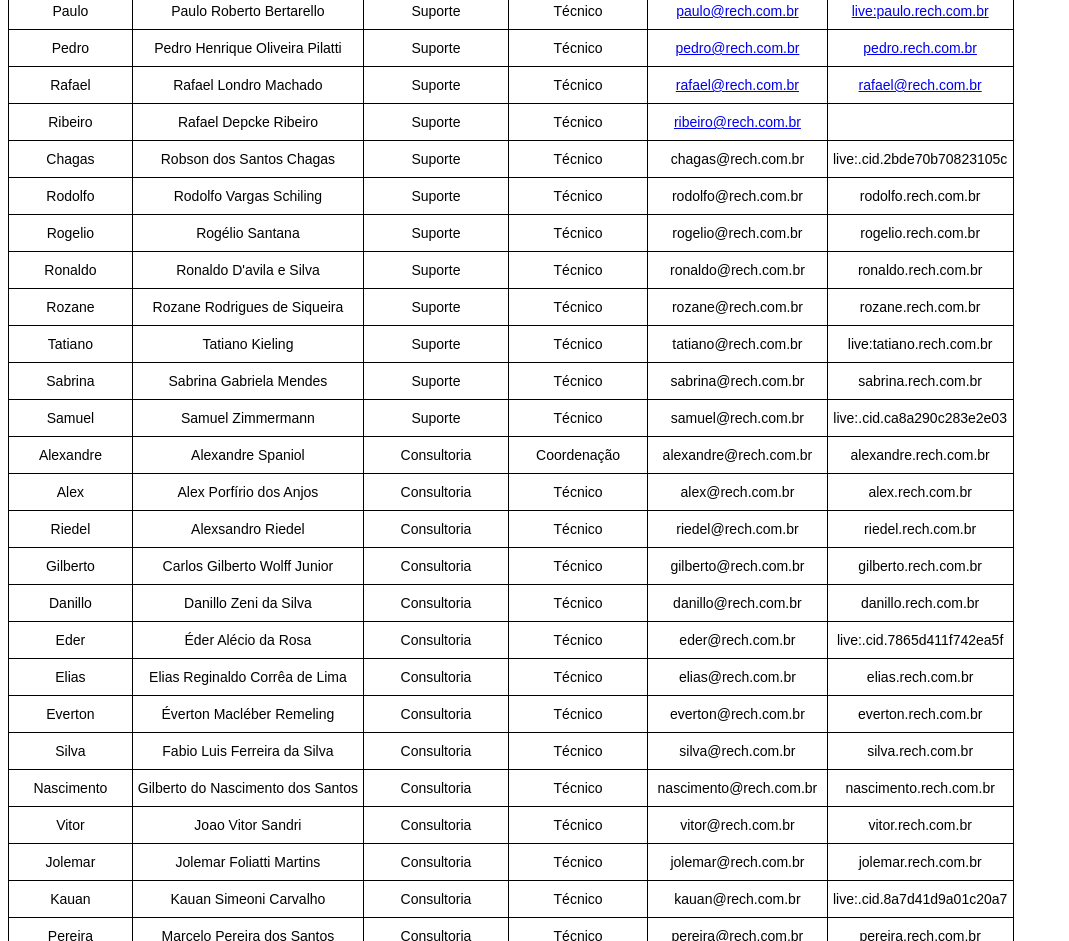
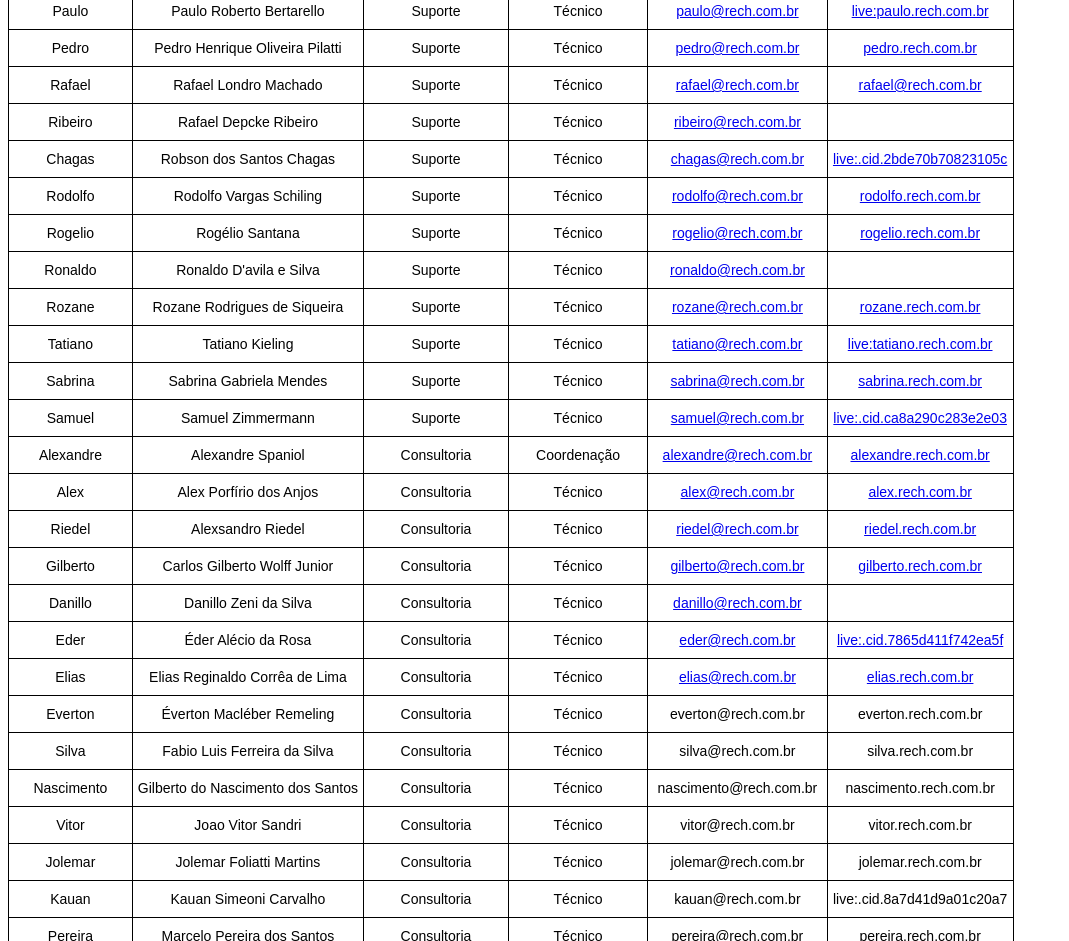
Before and after one commit to L0tus-Program/brasilinternotestes, a website: page contatosrech.html in a window 1280 px wide. Shown: the part 1496-2437 px from the top of the page, without its empty margins (0-1069 px from the left). Drawn offline with Linux system fonts and the light colour scheme.

```diff
--- a/contatosrech.html
+++ b/contatosrech.html
@@ -378,120 +378,120 @@
             <td class="tg-baqh">Robson dos Santos Chagas</td>
             <td class="tg-baqh">Suporte</td>
             <td class="tg-baqh">Técnico</td>
-            <td class="tg-baqh">chagas@rech.com.br</td>
-            <td class="tg-baqh">live:.cid.2bde70b70823105c</td>
+            <td class="tg-baqh"><a href="mailto:chagas@rech.com.br">chagas@rech.com.br</a></td>
+            <td class="tg-baqh"><a href="skype:live:.cid.2bde70b70823105c?chat">live:.cid.2bde70b70823105c</a></td>
           </tr>
           <tr>
             <td class="tg-baqh">Rodolfo</td>
             <td class="tg-baqh">Rodolfo Vargas Schiling</td>
             <td class="tg-baqh">Suporte</td>
             <td class="tg-baqh">Técnico</td>
-            <td class="tg-baqh">rodolfo@rech.com.br</td>
-            <td class="tg-baqh">rodolfo.rech.com.br</td>
+            <td class="tg-baqh"><a href="mailto:rodolfo@rech.com.br">rodolfo@rech.com.br</a></td>
+            <td class="tg-baqh"><a href="skype:rodolfo.rech.com.br?chat">rodolfo.rech.com.br</a></td>
           </tr>
           <tr>
             <td class="tg-baqh">Rogelio</td>
             <td class="tg-baqh">Rogélio Santana</td>
             <td class="tg-baqh">Suporte</td>
             <td class="tg-baqh">Técnico</td>
-            <td class="tg-baqh">rogelio@rech.com.br</td>
-            <td class="tg-baqh">rogelio.rech.com.br</td>
+            <td class="tg-baqh"><a href="mailto:rogelio@rech.com.br">rogelio@rech.com.br</a></td>
+            <td class="tg-baqh"><a href="skype:rogelio.rech.com.br?chat">rogelio.rech.com.br</a></td>
           </tr>
           <tr>
             <td class="tg-baqh">Ronaldo</td>
             <td class="tg-baqh">Ronaldo D'avila e Silva</td>
             <td class="tg-baqh">Suporte</td>
             <td class="tg-baqh">Técnico</td>
-            <td class="tg-baqh">ronaldo@rech.com.br</td>
-            <td class="tg-baqh">ronaldo.rech.com.br</td>
+            <td class="tg-baqh"><a href="mailto:ronaldo@rech.com.br">ronaldo@rech.com.br</a></td>
+            <td class="tg-baqh"><a href="skype:ronaldo.rech.com.br?chat"></a></td>
           </tr>
           <tr>
             <td class="tg-baqh">Rozane</td>
             <td class="tg-baqh">Rozane Rodrigues de Siqueira</td>
             <td class="tg-baqh">Suporte</td>
             <td class="tg-baqh">Técnico</td>
-            <td class="tg-baqh">rozane@rech.com.br</td>
-            <td class="tg-baqh">rozane.rech.com.br</td>
+            <td class="tg-baqh"><a href="mailto:rozane@rech.com.br">rozane@rech.com.br</a></td>
+            <td class="tg-baqh"><a href="skype:rozane.rech.com.br">rozane.rech.com.br</a></td>
           </tr>
           <tr>
             <td class="tg-baqh">Tatiano</td>
             <td class="tg-baqh">Tatiano Kieling</td>
             <td class="tg-baqh">Suporte</td>
             <td class="tg-baqh">Técnico</td>
-            <td class="tg-baqh">tatiano@rech.com.br</td>
-            <td class="tg-baqh">live:tatiano.rech.com.br</td>
+            <td class="tg-baqh"><a href="mailto:tatiano@rech.com.br">tatiano@rech.com.br</a></td>
+            <td class="tg-baqh"><a href="http://live:tatiano.rech.com.br">live:tatiano.rech.com.br</a></td>
           </tr>
           <tr>
             <td class="tg-baqh">Sabrina</td>
             <td class="tg-baqh">Sabrina Gabriela Mendes</td>
             <td class="tg-baqh">Suporte</td>
             <td class="tg-baqh">Técnico</td>
-            <td class="tg-baqh">sabrina@rech.com.br</td>
-            <td class="tg-baqh">sabrina.rech.com.br</td>
+            <td class="tg-baqh"><a href="mailto:sabrina@rech.com.br">sabrina@rech.com.br</a></td>
+            <td class="tg-baqh"><a href="skype:sabrina.rech.com.br?chat">sabrina.rech.com.br</a></td>
           </tr>
           <tr>
             <td class="tg-baqh">Samuel</td>
             <td class="tg-baqh">Samuel Zimmermann</td>
             <td class="tg-baqh">Suporte</td>
             <td class="tg-baqh">Técnico</td>
-            <td class="tg-baqh">samuel@rech.com.br</td>
-            <td class="tg-baqh">live:.cid.ca8a290c283e2e03</td>
+            <td class="tg-baqh"><a href="mailto:samuel@rech.com.br">samuel@rech.com.br</a></td>
+            <td class="tg-baqh"><a href="skype:live:.cid.ca8a290c283e2e03?chat">live:.cid.ca8a290c283e2e03</a></td>
           </tr>
           <tr>
             <td class="tg-baqh">Alexandre</td>
             <td class="tg-baqh">Alexandre Spaniol</td>
             <td class="tg-baqh">Consultoria</td>
             <td class="tg-baqh">Coordenação</td>
-            <td class="tg-baqh">alexandre@rech.com.br</td>
-            <td class="tg-baqh">alexandre.rech.com.br</td>
+            <td class="tg-baqh"><a href="mailto:alexandre@rech.com.br">alexandre@rech.com.br</a></td>
+            <td class="tg-baqh"><a href="skype:alexandre.rech.com.br?chat">alexandre.rech.com.br</a></td>
           </tr>
           <tr>
             <td class="tg-baqh">Alex</td>
             <td class="tg-baqh">Alex Porfírio dos Anjos</td>
             <td class="tg-baqh">Consultoria</td>
             <td class="tg-baqh">Técnico</td>
-            <td class="tg-baqh">alex@rech.com.br</td>
-            <td class="tg-baqh">alex.rech.com.br</td>
+            <td class="tg-baqh"><a href="mailto:alex@rech.com.br">alex@rech.com.br</a></td>
+            <td class="tg-baqh"><a href="skype:alex.rech.com.br?chat">alex.rech.com.br</a></td>
           </tr>
           <tr>
             <td class="tg-baqh">Riedel</td>
             <td class="tg-baqh">Alexsandro Riedel</td>
             <td class="tg-baqh">Consultoria</td>
             <td class="tg-baqh">Técnico</td>
-            <td class="tg-baqh">riedel@rech.com.br</td>
-            <td class="tg-baqh">riedel.rech.com.br</td>
+            <td class="tg-baqh"><a href="mailto:riedel@rech.com.br">riedel@rech.com.br</a></td>
+            <td class="tg-baqh"><a href="skype:riedel.rech.com.br?chat">riedel.rech.com.br</a></td>
           </tr>
           <tr>
             <td class="tg-baqh">Gilberto</td>
             <td class="tg-baqh">Carlos Gilberto Wolff Junior</td>
             <td class="tg-baqh">Consultoria</td>
             <td class="tg-baqh">Técnico</td>
-            <td class="tg-baqh">gilberto@rech.com.br</td>
-            <td class="tg-baqh">gilberto.rech.com.br</td>
+            <td class="tg-baqh"><a href="mailto:gilberto@rech.com.br">gilberto@rech.com.br</a></td>
+            <td class="tg-baqh"><a href="skype:gilberto.rech.com.br?chat">gilberto.rech.com.br</a></td>
           </tr>
           <tr>
             <td class="tg-baqh">Danillo</td>
             <td class="tg-baqh">Danillo Zeni da Silva</td>
             <td class="tg-baqh">Consultoria</td>
             <td class="tg-baqh">Técnico</td>
-            <td class="tg-baqh">danillo@rech.com.br</td>
-            <td class="tg-baqh">danillo.rech.com.br</td>
+            <td class="tg-baqh"><a href="mailto:danillo@rech.com.br">danillo@rech.com.br</a></td>
+            <td class="tg-baqh"><a href="skype:danillo.rech.com.br?chat"></a></td>
           </tr>
           <tr>
             <td class="tg-baqh">Eder</td>
             <td class="tg-baqh">Éder Alécio da Rosa</td>
             <td class="tg-baqh">Consultoria</td>
             <td class="tg-baqh">Técnico</td>
-            <td class="tg-baqh">eder@rech.com.br</td>
-            <td class="tg-baqh">live:.cid.7865d411f742ea5f</td>
+            <td class="tg-baqh"><a href="mailto:eder@rech.com.br">eder@rech.com.br</a></td>
+            <td class="tg-baqh"><a href="skype:live:.cid.7865d411f742ea5f">live:.cid.7865d411f742ea5f</a></td>
           </tr>
           <tr>
             <td class="tg-baqh">Elias</td>
             <td class="tg-baqh">Elias Reginaldo Corrêa de Lima</td>
             <td class="tg-baqh">Consultoria</td>
             <td class="tg-baqh">Técnico</td>
-            <td class="tg-baqh">elias@rech.com.br</td>
-            <td class="tg-baqh">elias.rech.com.br</td>
+            <td class="tg-baqh"><a href="mailto:elias@rech.com.br">elias@rech.com.br</a></td>
+            <td class="tg-baqh"><a href="skype:elias.rech.com.br?chat">elias.rech.com.br</a></td>
           </tr>
           <tr>
             <td class="tg-baqh">Everton</td>
```
Also changed, not shown: clonasite.js (added, +27 -0 lines), index.html (+4 -4 lines).
